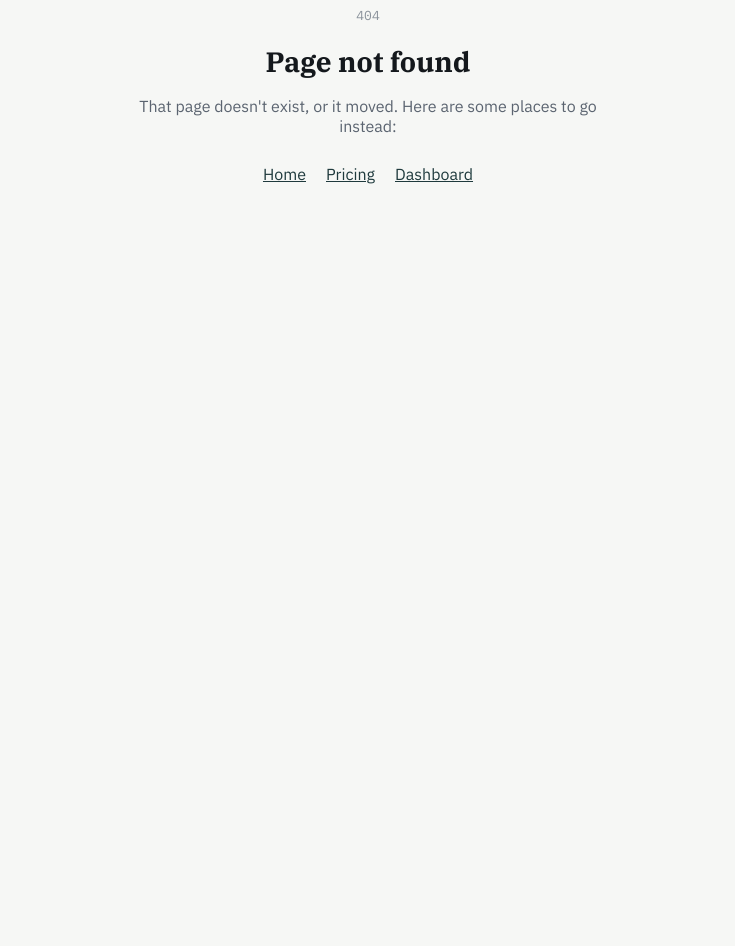
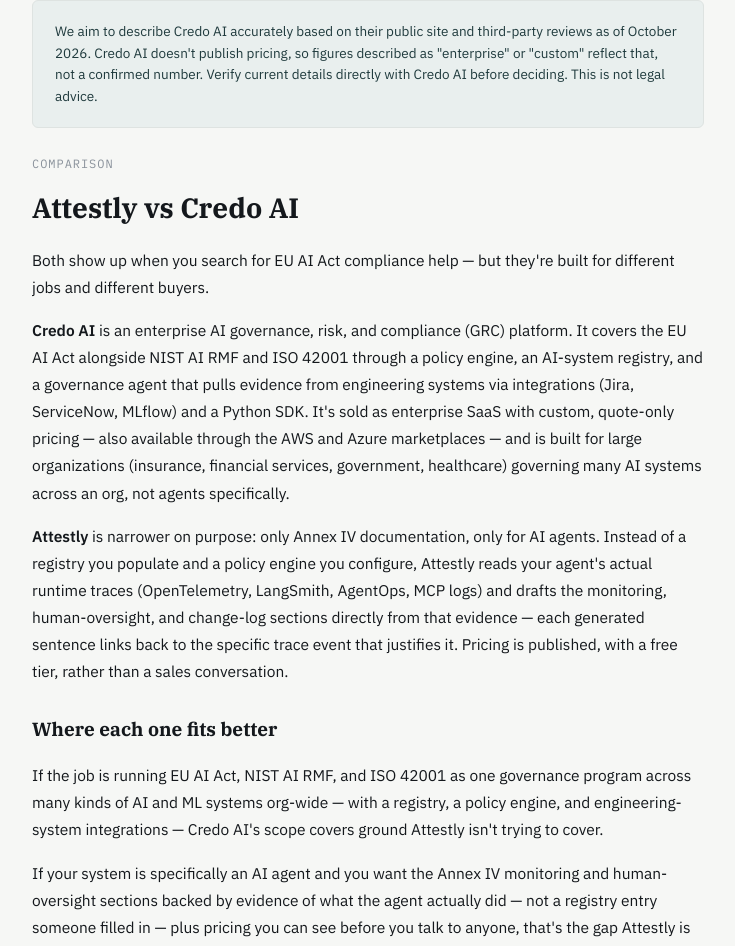
Before and after one commit to Isaacruwa/attestly, a Next.js app: page /attestly-vs-credo-ai in a window 1280 px wide. Before the commit this address had no page. Shown: the part 102-1048 px from the top of the page, without its empty margins (272-1007 px from the left). Before the commit the page ends 800 px from the top, so only its background shows below. Built offline with nearby package versions, Linux system fonts and the light colour scheme.

Commit message:
feat(pages): add Attestly vs Credo AI comparison page

```diff
--- /dev/null
+++ b/src/app/attestly-vs-credo-ai/page.tsx
@@ -0,0 +1,111 @@
+import type { Metadata } from "next";
+import Link from "next/link";
+import { buildMetadata } from "@/lib/pageMetadata";
+
+export const metadata: Metadata = buildMetadata({
+  title: "Attestly vs Credo AI — EU AI Act Documentation Compared",
+  description: "How Attestly's trace-based Annex IV documentation compares to Credo AI's enterprise AI governance platform for EU AI Act, NIST AI RMF, and ISO 42001.",
+  path: "/attestly-vs-credo-ai",
+});
+
+export default function AttestlyVsCredoAiPage() {
+  return (
+    <main style={{ maxWidth: 720, margin: "0 auto", padding: "48px 24px 80px" }}>
+      <p style={{ fontSize: 13, marginBottom: 24 }}>
+        <Link href="/" style={{ color: "var(--color-ink-muted)" }}>← Attestly</Link>
+      </p>
+      <div className="trust-strip" style={{ marginBottom: 28 }}>
+        We aim to describe Credo AI accurately based on their public site and third-party reviews as of
+        October 2026. Credo AI doesn't publish pricing, so figures described as "enterprise" or "custom"
+        reflect that, not a confirmed number. Verify current details directly with Credo AI before deciding.
+        This is not legal advice.
+      </div>
+
+      <p className="section__eyebrow">Comparison</p>
+      <h1 style={{ fontFamily: "var(--font-display)", fontSize: 28, marginBottom: 20, lineHeight: 1.3 }}>
+        Attestly vs Credo AI
+      </h1>
+
+      <div style={{ fontSize: 15.5, lineHeight: 1.75, color: "var(--color-ink)" }}>
+        <p style={p}>
+          Both show up when you search for EU AI Act compliance help — but they're built for different jobs
+          and different buyers.
+        </p>
+
+        <p style={p}>
+          <strong>Credo AI</strong> is an enterprise AI governance, risk, and compliance (GRC) platform. It
+          covers the EU AI Act alongside NIST AI RMF and ISO 42001 through a policy engine, an AI-system
+          registry, and a governance agent that pulls evidence from engineering systems via integrations
+          (Jira, ServiceNow, MLflow) and a Python SDK. It's sold as enterprise SaaS with custom, quote-only
+          pricing — also available through the AWS and Azure marketplaces — and is built for large
+          organizations (insurance, financial services, government, healthcare) governing many AI systems
+          across an org, not agents specifically.
+        </p>
+
+        <p style={p}>
+          <strong>Attestly</strong> is narrower on purpose: only Annex IV documentation, only for AI agents.
+          Instead of a registry you populate and a policy engine you configure, Attestly reads your agent's
+          actual runtime traces (OpenTelemetry, LangSmith, AgentOps, MCP logs) and drafts the monitoring,
+          human-oversight, and change-log sections directly from that evidence — each generated sentence
+          links back to the specific trace event that justifies it. Pricing is published, with a free tier,
+          rather than a sales conversation.
+        </p>
+
+        <h2 style={h2}>Where each one fits better</h2>
+        <p style={p}>
+          If the job is running EU AI Act, NIST AI RMF, and ISO 42001 as one governance program across many
+          kinds of AI and ML systems org-wide — with a registry, a policy engine, and engineering-system
+          integrations — Credo AI's scope covers ground Attestly isn't trying to cover.
+        </p>
+        <p style={p}>
+          If your system is specifically an AI agent and you want the Annex IV monitoring and human-oversight
+          sections backed by evidence of what the agent actually did — not a registry entry someone filled
+          in — plus pricing you can see before you talk to anyone, that's the gap Attestly is built for. See{" "}
+          <Link href="/why-traces-over-scans" style={{ color: "var(--color-primary)" }}>
+            why trace-sourced evidence matters for Annex IV specifically
+          </Link>.
+        </p>
+
+        <div style={{ overflowX: "auto", marginTop: 24 }}>
+          <table style={{ width: "100%", borderCollapse: "collapse", fontSize: 13.5, minWidth: 480 }}>
+            <thead>
+              <tr style={{ borderBottom: "2px solid var(--color-line)", textAlign: "left" }}>
+                <th style={{ padding: "10px 12px" }}></th>
+                <th style={{ padding: "10px 12px" }}>Attestly</th>
+                <th style={{ padding: "10px 12px" }}>Credo AI</th>
+              </tr>
+            </thead>
+            <tbody>
+              {[
+                ["Scope", "Annex IV, for AI agents only", "Full GRC: EU AI Act, NIST AI RMF, ISO 42001, any AI/ML system"],
+                ["Evidence source", "Agent runtime traces", "Engineering-system integrations + manual input"],
+                ["Evidence linked per sentence", "Yes", "Not specified publicly"],
+                ["Pricing", "Published, free tier available", "Custom enterprise contracts, not published"],
+                ["Typical buyer", "Individual teams, small companies", "Large enterprises (insurance, finance, gov, healthcare)"],
+              ].map(([label, us, them]) => (
+                <tr key={label} style={{ borderBottom: "1px solid var(--color-line)" }}>
+                  <td style={{ padding: "10px 12px" }}>{label}</td>
+                  <td style={{ padding: "10px 12px", color: "var(--color-primary)" }}>{us}</td>
+                  <td style={{ padding: "10px 12px", color: "var(--color-ink-muted)" }}>{them}</td>
+                </tr>
+              ))}
+            </tbody>
+          </table>
+        </div>
+
+        <div style={{ marginTop: 36, padding: 24, background: "var(--color-primary-tint)", border: "1px solid var(--color-line)", borderRadius: 8 }}>
+          <p style={{ fontWeight: 600, fontSize: 15.5, marginBottom: 6 }}>Not sure if your system needs this at all?</p>
+          <p style={{ fontSize: 13.5, color: "var(--color-ink-muted)", marginBottom: 14 }}>
+            Run the free EU AI Act risk checker — no signup required.
+          </p>
+          <Link href="/eu-ai-act-risk-checker" className="btn-primary" style={{ border: "none", display: "inline-flex" }}>
+            Check now →
+          </Link>
+        </div>
+      </div>
+    </main>
+  );
+}
+
+const h2: React.CSSProperties = { fontFamily: "var(--font-display)", fontSize: 19, marginTop: 28, marginBottom: 10 };
+const p: React.CSSProperties = { marginBottom: 16 };
```
